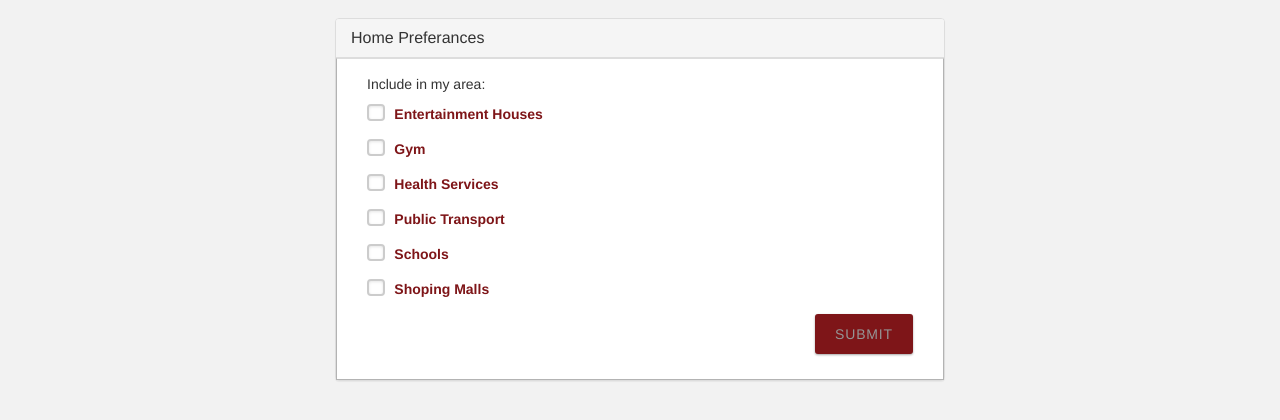
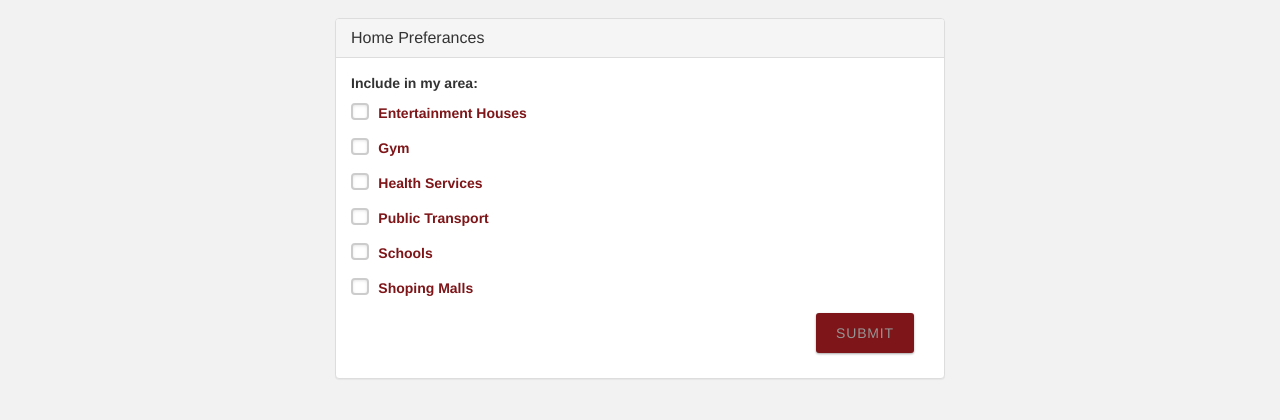
Before and after one commit to Seal12/COMS3002_Proj_G3, a website: page code/html/preferences_customer.html in a window 1280 px wide. Shown: the part 54-474 px from the top of the page. Drawn offline with Linux system fonts and the light colour scheme.

Commit message:
Updated customer account page and home preferences page. Note: Customer views done.

```diff
--- a/code/css/style.css
+++ b/code/css/style.css
@@ -158,7 +158,10 @@ input[type="password"] {
 
 #form-search-homes{
   margin: 10px;
-  width: 400px;
+  width: 100%;
+}
+.panel{
+  margin-bottom: 5px !important;
 }
 .search-wrap{
   position: relative;
@@ -223,6 +226,7 @@ input[type="password"] {
 }
 #form-preferences{
   margin: 10px 0;
+  width: 100%;
 }
 /* Base for label styling */
 [type="checkbox"]:not(:checked),
@@ -395,7 +399,9 @@ label:hover:before {
 label:hover:before {
   border: 2px solid #801515!important;
 }
-
+.home-preferences .container{
+  padding: 0;
+}
 /*Sell Home*/
 .metadata-list{
   overflow: auto;
--- a/code/html/preferences_customer.html
+++ b/code/html/preferences_customer.html
@@ -41,13 +41,11 @@
                             Home Preferances
                         </h3>
                     </div>
-                    <div id="customer-details" class="panel-collapse collapse in">
-                        <div class="panel-body basic-data">
-
+                    <div class="panel-collapse collapse in">
+                        <div class="panel-body home-preferences">
                             <div class="container">
-                                    <p>Include in my area:</p>
+                                    <p><strong>Include in my area:</strong></p>
                                 <!--Entertainment houses checkbox-->
-
                                     <form id="form-preferences" action="#">
                                         <p>
                                             <input type="checkbox" id="enterain" />
```
Also changed, not shown: code/html/account_customer.html (+4 -0 lines).
